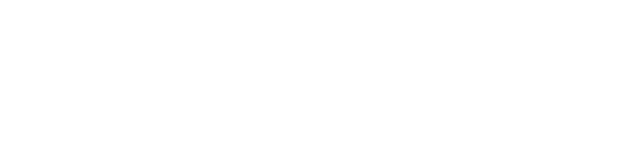
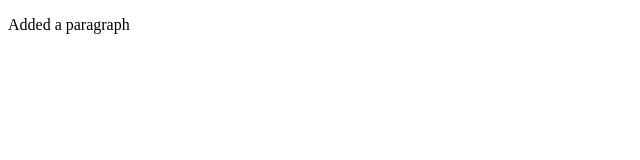
Before and after one commit to Pranay2699/git_test, a plain HTML site: page index.html in a window 1280 px wide. Shown: the whole page, without its empty margins (0-640 px from the left). Drawn offline with Linux system fonts and the light colour scheme.

Commit message:
paragraph added

```diff
--- a/index.html
+++ b/index.html
@@ -5,6 +5,6 @@
     <title>git_test</title>
   </head>
   <body>
-
+    <p>Added a paragraph</p>
   </body>
 </html>
```
